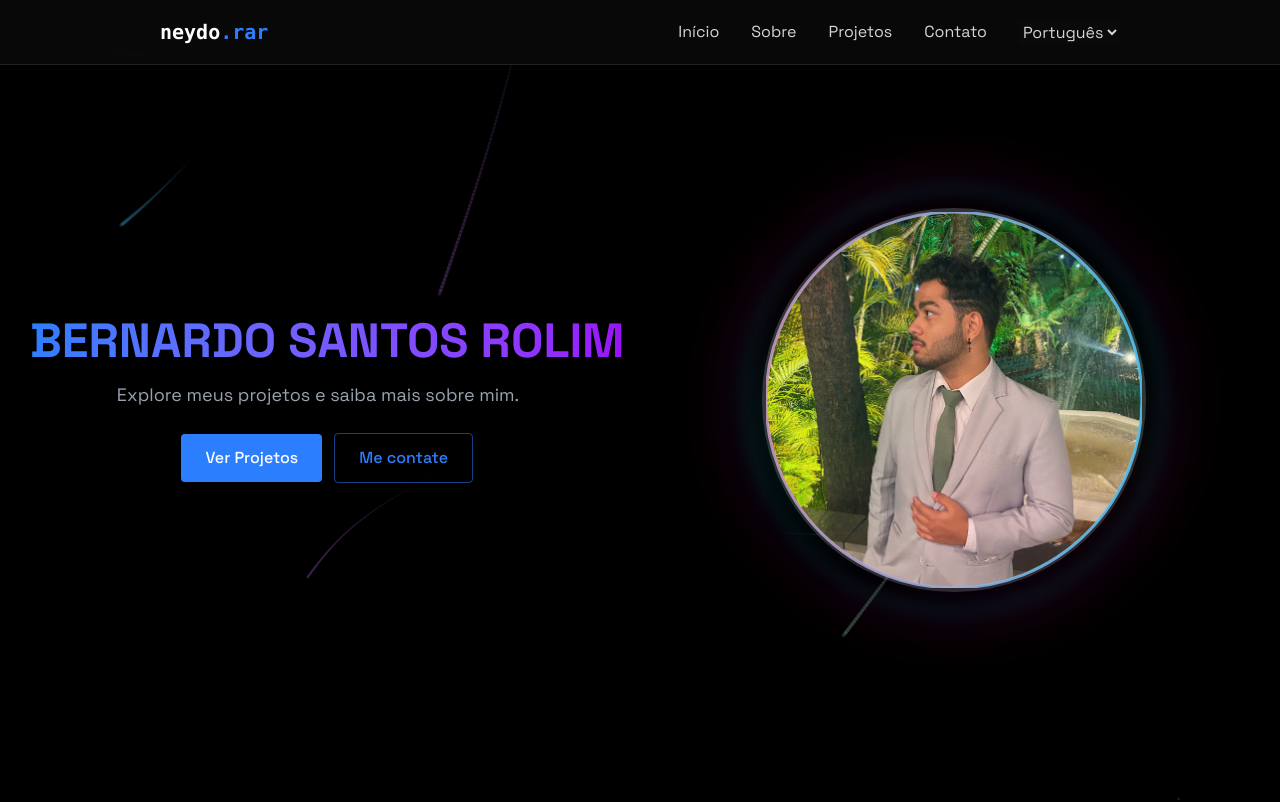
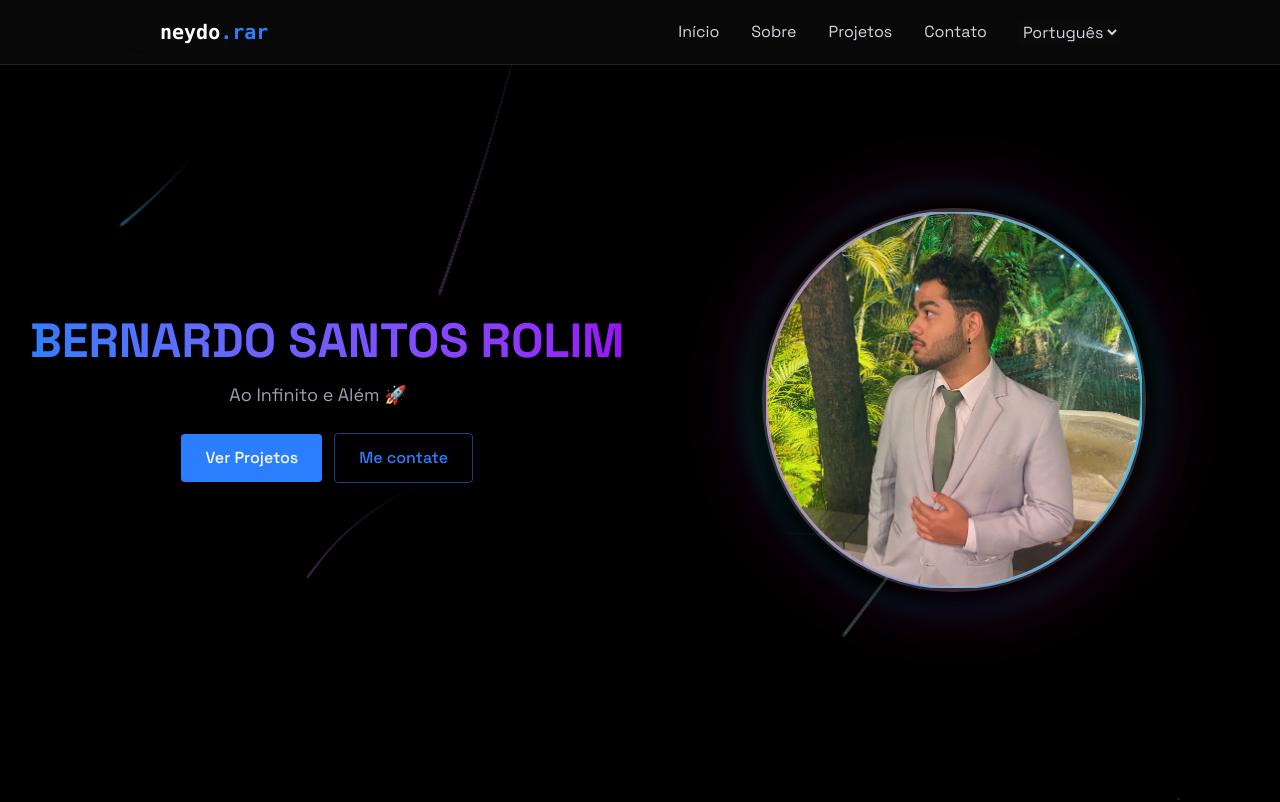
Before and after one commit to Danreby/danreby-portifolio, a React (Vite) app: page / in a window 1280 px wide. Shown: the top 802 px of the page. Built offline with nearby package versions, Linux system fonts and the light colour scheme.

Commit message:
Colocando frase de efeito

```diff
--- a/src/components/sections/Home.jsx
+++ b/src/components/sections/Home.jsx
@@ -5,6 +5,7 @@ export const Home = ({ language }) => {
   const handleScroll = (event, sectionId) => {
     event.preventDefault();
     const el = document.getElementById(sectionId);
+    console.log("🐤❤️🐻");
     if (el) {
       el.scrollIntoView({ behavior: 'smooth', block: 'start' });
     }
@@ -12,12 +13,12 @@ export const Home = ({ language }) => {
 
   const texts = {
     pt: {
-      subtitle: 'Explore meus projetos e saiba mais sobre mim.',
+      subtitle: 'Ao Infinito e Além 🚀',
       projects: 'Ver Projetos',
       contact: 'Me contate'
     },
     en: {
-      subtitle: 'Find out about me and my projects',
+      subtitle: 'To infinity and beyond 🚀',
       projects: 'See projects',
       contact: 'Contact Me'
     }
```
